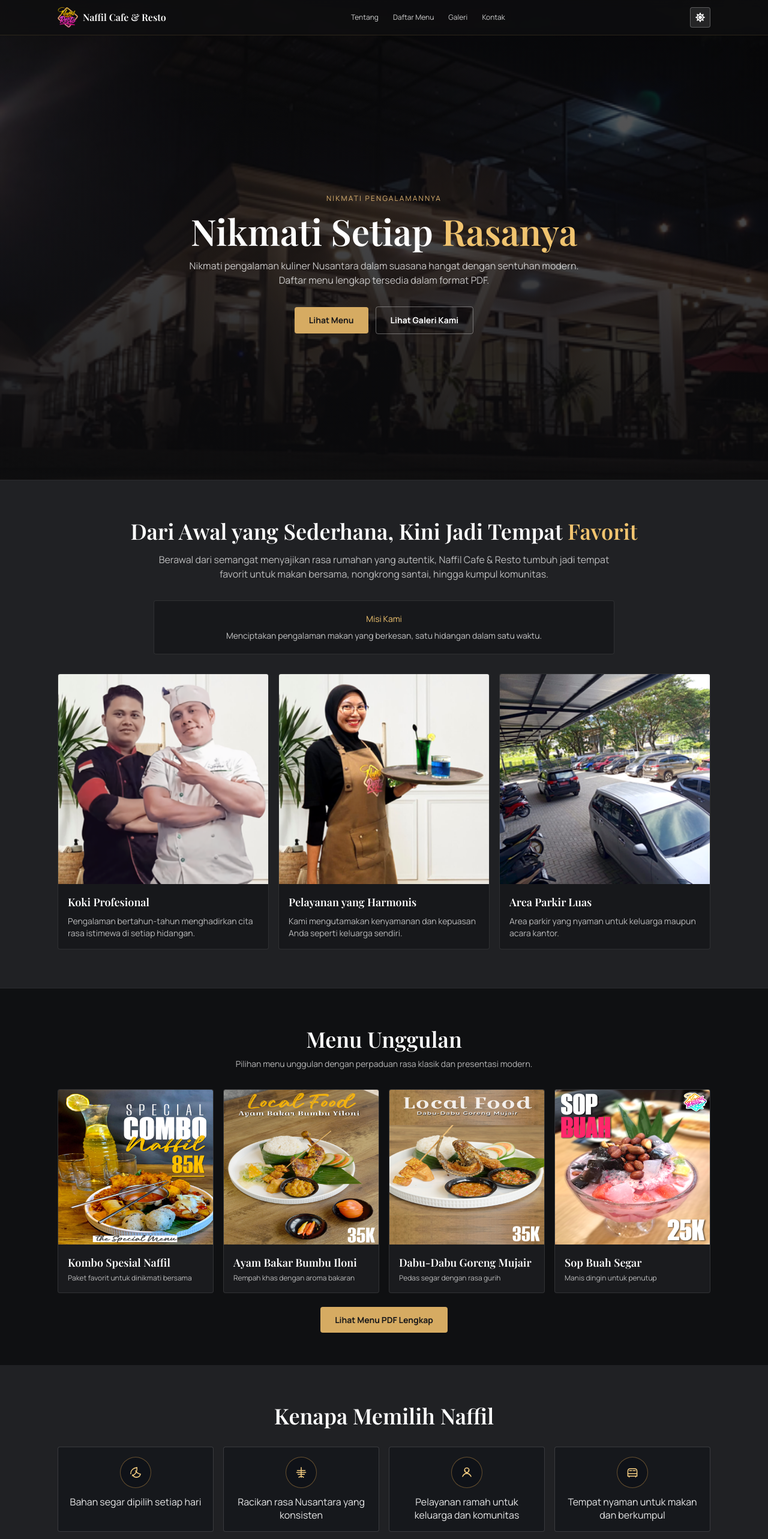
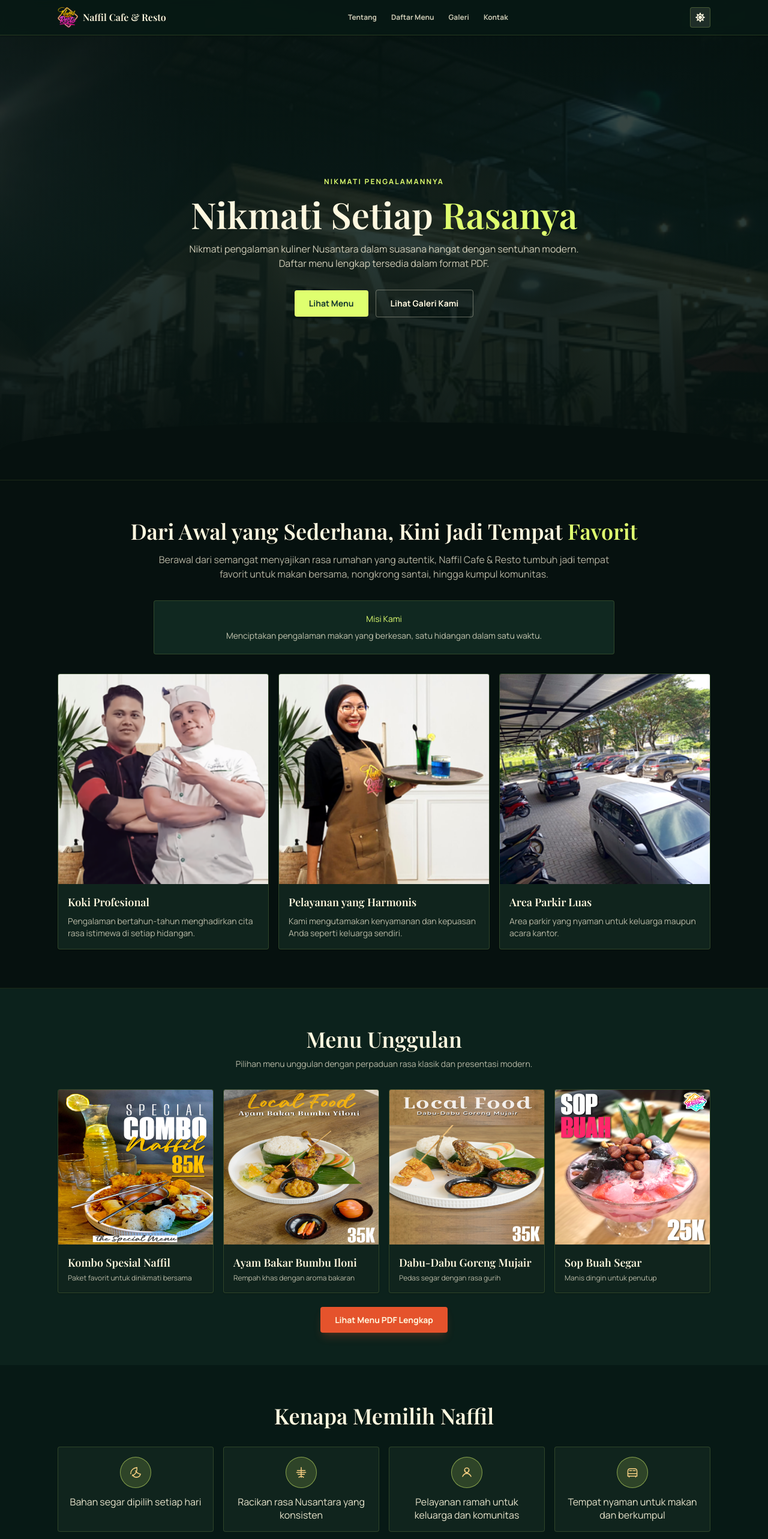
Before and after one commit to izhal27/naffil_menu, a Next.js app: page / in a window 1280 px wide. Shown: the top 2566 px of the page at 60% size. Built offline with nearby package versions, Linux system fonts and the light colour scheme; no server answers.

Commit message:
Feat/update style (#15)
* style: update color scheme and improve UI elements across components

* chore(daftar-menu): update daftar menu

```diff
--- a/app/components/AboutSection.tsx
+++ b/app/components/AboutSection.tsx
@@ -17,22 +17,22 @@ export function AboutSection({
   return (
     <section
       id="about"
-      className={`border-y py-16 ${isLight ? "border-[#c6ae84]/35 bg-[#efe4d2]" : "border-white/5 bg-[#202124]"}`}
+      className={`border-y py-16 ${isLight ? "border-[#2f725e]/15 bg-[#fff7df]" : "border-[#dfff6f]/10 bg-[#06110f]"}`}
     >
       <div className="mx-auto w-full max-w-6xl px-5 text-center md:px-8">
-        <h2 className={`${displayFontClass} text-3xl ${isLight ? "text-[#1b1713]" : "text-white"} md:text-4xl`}>
+        <h2 className={`${displayFontClass} text-3xl ${isLight ? "text-[#15372f]" : "text-[#fff8df]"} md:text-4xl`}>
           Dari Awal yang Sederhana, Kini Jadi Tempat{" "}
           <span className={accentTextClass}>Favorit</span>
         </h2>
-        <p className={`mx-auto mt-4 max-w-3xl text-sm md:text-base ${isLight ? "text-[#241f19]/80" : "text-white/70"}`}>
+        <p className={`mx-auto mt-4 max-w-3xl text-sm md:text-base ${isLight ? "text-[#15372f]/80" : "text-[#fff8df]/70"}`}>
           Berawal dari semangat menyajikan rasa rumahan yang autentik, Naffil Cafe & Resto tumbuh jadi tempat favorit
           untuk makan bersama, nongkrong santai, hingga kumpul komunitas.
         </p>
         <div
-          className={`mx-auto mt-8 max-w-3xl rounded border p-5 ${isLight ? "border-[#b99762]/40 bg-[#f6ecdc]" : "border-white/10 bg-[#17181b]"}`}
+          className={`mx-auto mt-8 max-w-3xl rounded border p-5 ${isLight ? "border-[#2f725e]/20 bg-[#edf7cf]" : "border-[#dfff6f]/15 bg-[#102820]"}`}
         >
           <p className={`text-sm ${accentTextClass}`}>Misi Kami</p>
-          <p className={`mt-2 text-sm ${isLight ? "text-[#261f18]/80" : "text-white/75"}`}>
+          <p className={`mt-2 text-sm ${isLight ? "text-[#15372f]/80" : "text-[#fff8df]/75"}`}>
             Menciptakan pengalaman makan yang berkesan, satu hidangan dalam satu waktu.
           </p>
         </div>
@@ -40,14 +40,14 @@ export function AboutSection({
           {serviceCards.map((item) => (
             <article
               key={item.title}
-              className={`overflow-hidden rounded border text-left ${isLight ? "border-[#b99762]/35 bg-[#f8efdf]" : "border-white/10 bg-[#17181b]"}`}
+              className={`overflow-hidden rounded border text-left shadow-sm transition duration-300 hover:-translate-y-1 ${isLight ? "border-[#2f725e]/15 bg-white shadow-[#2f725e]/10" : "border-[#dfff6f]/15 bg-[#10241d] shadow-black/20"}`}
             >
               <div className="relative aspect-square">
                 <Image src={item.image} alt={item.title} fill className="object-cover" />
               </div>
               <div className="p-4">
-                <h3 className={`${displayFontClass} text-lg ${isLight ? "text-[#1d1915]" : "text-white"}`}>{item.title}</h3>
-                <p className={`mt-2 text-sm ${isLight ? "text-[#2a231c]/80" : "text-white/70"}`}>{item.text}</p>
+                <h3 className={`${displayFontClass} text-lg ${isLight ? "text-[#15372f]" : "text-[#fff8df]"}`}>{item.title}</h3>
+                <p className={`mt-2 text-sm ${isLight ? "text-[#15372f]/75" : "text-[#fff8df]/70"}`}>{item.text}</p>
               </div>
             </article>
           ))}
--- a/app/components/GallerySection.tsx
+++ b/app/components/GallerySection.tsx
@@ -14,9 +14,9 @@ export function GallerySection({
   onOpenImage,
 }: GallerySectionProps) {
   return (
-    <section id="gallery" className={`py-16 ${isLight ? "bg-[#f7f2ea]" : "bg-[#0f1012]"}`}>
+    <section id="gallery" className={`py-16 ${isLight ? "bg-[#fff7df]" : "bg-[#06110f]"}`}>
       <div className="mx-auto w-full max-w-6xl px-5 md:px-8">
-        <h2 className={`${displayFontClass} text-center text-3xl ${isLight ? "text-[#1d1915]" : "text-white"} md:text-4xl`}>
+        <h2 className={`${displayFontClass} text-center text-3xl ${isLight ? "text-[#15372f]" : "text-[#fff8df]"} md:text-4xl`}>
           Galeri Kami
         </h2>
         <div className="mt-8 grid grid-cols-2 gap-3 md:grid-cols-3">
@@ -26,7 +26,7 @@ export function GallerySection({
               type="button"
               aria-label={`Buka galeri ${index + 1}`}
               onClick={() => onOpenImage(index)}
-              className={`relative aspect-[4/3] overflow-hidden rounded border text-left ${isLight ? "border-[#b99762]/35" : "border-white/10"}`}
+              className={`relative aspect-[4/3] overflow-hidden rounded border text-left shadow-sm transition duration-300 hover:-translate-y-1 ${isLight ? "border-[#2f725e]/20 shadow-[#2f725e]/10" : "border-[#dfff6f]/15 shadow-black/20"}`}
             >
               <Image
                 src={src}
--- a/app/components/Header.tsx
+++ b/app/components/Header.tsx
@@ -29,14 +29,14 @@ export function Header({
         hideNavbar ? "-translate-y-full opacity-0" : "translate-y-0 opacity-100"
       } ${
         isLight
-          ? "border-[#9f7d43]/25 bg-[#f7f2ea]/90"
-          : "border-[#d6ab62]/15 bg-[#0f0f10]/75"
+          ? "border-[#2f725e]/20 bg-[#fff7df]/90 shadow-sm shadow-[#2f725e]/10"
+          : "border-[#dfff6f]/15 bg-[#071915]/80 shadow-sm shadow-black/25"
       }`}
     >
       <div className="mx-auto flex w-full max-w-6xl items-center justify-between px-5 py-3 md:px-8">
         <a
           href="#home"
-          className={`flex items-center gap-2 ${isLight ? "text-[#171719]" : "text-white"}`}
+          className={`flex items-center gap-2 ${isLight ? "text-[#15372f]" : "text-[#fff8df]"}`}
         >
           <Image src="/images/naffil-logo.png" alt="Naffil" width={34} height={34} />
           <span className={`${displayFontClass} text-sm md:text-base`}>
@@ -44,7 +44,7 @@ export function Header({
           </span>
         </a>
         <nav
-          className={`hidden items-center gap-6 text-xs md:flex ${isLight ? "text-[#171719]/80" : "text-white/80"}`}
+          className={`hidden items-center gap-6 text-xs font-semibold md:flex ${isLight ? "text-[#15372f]/80" : "text-[#fff8df]/80"}`}
         >
           <a href="#about" className={accentHoverClass}>Tentang</a>
           <a href="#menu" className={accentHoverClass}>Daftar Menu</a>
@@ -58,8 +58,8 @@ export function Header({
             onClick={onToggleMobileMenu}
             className={`rounded p-2 md:hidden ${
               isLight
-                ? "border border-[#9f7d43]/30 bg-white text-[#171719]"
-                : "border border-white/25 bg-white/10 text-white"
+                ? "border border-[#2f725e]/25 bg-white text-[#15372f]"
+                : "border border-[#dfff6f]/20 bg-[#fff8df]/10 text-[#fff8df]"
             }`}
           >
             {mobileMenuOpen ? <HiX size={20} /> : <HiMenu size={20} />}
@@ -70,8 +70,8 @@ export function Header({
             onClick={onToggleTheme}
             className={`rounded p-2 transition ${
               isLight
-                ? "border border-[#9f7d43]/30 bg-white text-[#171719] hover:bg-[#f4e9d7]"
-                : "border border-white/25 bg-white/10 text-white hover:bg-white/20"
+                ? "border border-[#2f725e]/25 bg-white text-[#15372f] hover:bg-[#edf7cf]"
+                : "border border-[#dfff6f]/20 bg-[#fff8df]/10 text-[#fff8df] hover:bg-[#dfff6f]/15"
             }`}
           >
             {isLight ? <FaMoon /> : <FaSun />}
@@ -83,8 +83,8 @@ export function Header({
         <nav
           className={`mx-5 mb-3 rounded-lg border p-3 text-sm md:hidden ${
             isLight
-              ? "border-[#9f7d43]/30 bg-[#f7f2ea] text-[#171719]"
-              : "border-white/10 bg-[#0f0f10] text-white"
+              ? "border-[#2f725e]/25 bg-[#fff7df] text-[#15372f]"
+              : "border-[#dfff6f]/15 bg-[#071915] text-[#fff8df]"
           }`}
         >
           <div className="flex flex-col gap-2">
--- a/app/components/HeroSection.tsx
+++ b/app/components/HeroSection.tsx
@@ -25,21 +25,26 @@ export function HeroSection({
       <div
         className={`absolute inset-0 ${
           isLight
-            ? "bg-[linear-gradient(180deg,rgba(245,235,220,.70)_0%,rgba(243,231,212,.66)_50%,rgba(241,227,205,.82)_100%)]"
-            : "bg-[linear-gradient(180deg,rgba(5,5,6,.62)_0%,rgba(8,8,10,.76)_50%,rgba(10,10,12,.94)_100%)]"
+            ? "bg-[linear-gradient(180deg,rgba(35,92,76,.72)_0%,rgba(46,110,91,.58)_42%,rgba(255,247,223,.94)_100%)]"
+            : "bg-[linear-gradient(180deg,rgba(4,21,17,.74)_0%,rgba(6,25,21,.86)_50%,rgba(6,17,15,.98)_100%)]"
         }`}
       />
-      <div className="relative mx-auto flex min-h-dvh w-full max-w-6xl flex-col items-center justify-center px-5 pt-24 text-center md:px-8 md:pt-20">
-        <p className={`mb-4 text-xs uppercase tracking-[0.18em] ${accentSoftTextClass}`}>
+      <div
+        className={`absolute inset-x-0 bottom-0 h-24 rounded-t-[60%] ${
+          isLight ? "bg-[#fff7df]" : "bg-[#06110f]"
+        }`}
+      />
+      <div className="relative mx-auto flex min-h-dvh w-full max-w-6xl flex-col items-center justify-center px-5 pb-14 pt-24 text-center md:px-8 md:pt-20">
+        <p className={`mb-4 text-xs font-bold uppercase tracking-[0.18em] ${accentSoftTextClass}`}>
           Nikmati Pengalamannya
         </p>
         <h1
-          className={`${displayFontClass} max-w-3xl text-4xl leading-tight ${isLight ? "text-[#1c1612]" : "text-white"} md:text-6xl`}
+          className={`${displayFontClass} max-w-3xl text-4xl leading-tight drop-shadow-sm ${isLight ? "text-[#fff8df]" : "text-[#fff8df]"} md:text-6xl`}
         >
           Nikmati Setiap <span className={accentTextClass}>Rasanya</span>
         </h1>
         <p
-          className={`mt-4 max-w-2xl text-sm md:text-base ${isLight ? "text-[#2a241f]/85" : "text-white/75"}`}
+          className={`mt-4 max-w-2xl text-sm md:text-base ${isLight ? "text-[#fff8df]/90" : "text-[#fff8df]/80"}`}
         >
           Nikmati pengalaman kuliner Nusantara dalam suasana hangat dengan sentuhan modern.
           Daftar menu lengkap tersedia dalam format PDF.
@@ -47,7 +52,7 @@ export function HeroSection({
         <div className="mt-8 flex flex-wrap items-center justify-center gap-3">
           <a
             href="#menu-pdf-cta"
-            className="rounded bg-[#d6ab62] px-6 py-3 text-sm font-semibold text-[#171719] hover:bg-[#efc77e]"
+            className="rounded bg-[#dfff6f] px-6 py-3 text-sm font-bold text-[#15372f] shadow-lg shadow-[#071915]/20 hover:bg-[#ecff9d]"
           >
             Lihat Menu
           </a>
@@ -55,8 +60,8 @@ export function HeroSection({
             href="#about"
             className={`rounded px-6 py-3 text-sm font-semibold transition ${
               isLight
-                ? "border border-[#7d6440]/45 text-[#1d1915] hover:border-[#b48a4b] hover:text-[#7d5b27]"
-                : "border border-white/35 text-white hover:border-[#f2c879] hover:text-[#f2c879]"
+                ? "border border-[#fff8df]/55 text-[#fff8df] hover:border-[#dfff6f] hover:text-[#dfff6f]"
+                : "border border-[#fff8df]/35 text-[#fff8df] hover:border-[#dfff6f] hover:text-[#dfff6f]"
             }`}
           >
             Lihat Galeri Kami
--- a/app/components/MenuSection.tsx
+++ b/app/components/MenuSection.tsx
@@ -19,26 +19,26 @@ export function MenuSection({ isLight, displayFontClass, menuCards }: MenuSectio
   };
 
   return (
-    <section id="menu" className={`py-16 ${isLight ? "bg-[#f7f2ea]" : "bg-[#0f1012]"}`}>
+    <section id="menu" className={`py-16 ${isLight ? "bg-[#fbf1cf]" : "bg-[#0c221c]"}`}>
       <div className="mx-auto w-full max-w-6xl px-5 md:px-8">
-        <h2 className={`${displayFontClass} text-center text-3xl ${isLight ? "text-[#1d1915]" : "text-white"} md:text-4xl`}>
+        <h2 className={`${displayFontClass} text-center text-3xl ${isLight ? "text-[#15372f]" : "text-[#fff8df]"} md:text-4xl`}>
           Menu Unggulan
         </h2>
-        <p className={`mx-auto mt-3 max-w-2xl text-center text-sm ${isLight ? "text-[#2a231c]/80" : "text-white/70"}`}>
+        <p className={`mx-auto mt-3 max-w-2xl text-center text-sm ${isLight ? "text-[#15372f]/75" : "text-[#fff8df]/70"}`}>
           Pilihan menu unggulan dengan perpaduan rasa klasik dan presentasi modern.
         </p>
         <div className="mt-8 grid gap-4 sm:grid-cols-2 lg:grid-cols-4">
           {menuCards.map((item) => (
             <article
               key={item.name}
-              className={`overflow-hidden rounded border ${isLight ? "border-[#b99762]/35 bg-[#f8efdf]" : "border-white/10 bg-[#1a1b1e]"}`}
+              className={`overflow-hidden rounded border shadow-sm transition duration-300 hover:-translate-y-1 ${isLight ? "border-[#2f725e]/15 bg-[#fff8df] shadow-[#2f725e]/10" : "border-[#dfff6f]/15 bg-[#10241d] shadow-black/20"}`}
             >
               <div className="relative aspect-square">
                 <Image src={item.image} alt={item.name} fill className="object-cover" />
               </div>
               <div className="p-4">
-                <h3 className={`${displayFontClass} text-lg ${isLight ? "text-[#1d1915]" : "text-white"}`}>{item.name}</h3>
-                <p className={`mt-1 text-xs ${isLight ? "text-[#2a231c]/80" : "text-white/70"}`}>{item.desc}</p>
+                <h3 className={`${displayFontClass} text-lg ${isLight ? "text-[#15372f]" : "text-[#fff8df]"}`}>{item.name}</h3>
+                <p className={`mt-1 text-xs ${isLight ? "text-[#15372f]/70" : "text-[#fff8df]/70"}`}>{item.desc}</p>
               </div>
             </article>
           ))}
@@ -47,7 +47,7 @@ export function MenuSection({ isLight, displayFontClass, menuCards }: MenuSectio
           <Link
             href="/menu"
             onClick={trackMenuPdfClick}
-            className="rounded bg-[#d6ab62] px-6 py-3 text-sm font-semibold text-[#171719] hover:bg-[#efc77e]"
+            className="rounded bg-[#e5532c] px-6 py-3 text-sm font-bold text-[#fff8df] shadow-lg shadow-[#e5532c]/20 hover:bg-[#f2653f]"
           >
             Lihat Menu PDF Lengkap
           </Link>
--- a/app/components/WhyChooseSection.tsx
+++ b/app/components/WhyChooseSection.tsx
@@ -13,19 +13,19 @@ export function WhyChooseSection({
   whyChoose,
 }: WhyChooseSectionProps) {
   return (
-    <section className={`py-16 ${isLight ? "bg-[#efe4d2]" : "bg-[#202124]"}`}>
+    <section className={`py-16 ${isLight ? "bg-[#2f725e]" : "bg-[#071915]"}`}>
       <div className="mx-auto w-full max-w-6xl px-5 md:px-8">
-        <h2 className={`${displayFontClass} text-center text-3xl ${isLight ? "text-[#1d1915]" : "text-white"} md:text-4xl`}>
+        <h2 className={`${displayFontClass} text-center text-3xl ${isLight ? "text-[#fff8df]" : "text-[#fff8df]"} md:text-4xl`}>
           Kenapa Memilih Naffil
         </h2>
         <div className="mt-8 grid gap-4 md:grid-cols-4">
           {whyChoose.map((item) => (
             <div
               key={item.text}
-              className={`rounded border p-4 text-center ${isLight ? "border-[#b99762]/40 bg-[#f8efdf]" : "border-white/15 bg-[#16181c]"}`}
+              className={`rounded border p-4 text-center transition duration-300 hover:-translate-y-1 ${isLight ? "border-[#fff8df]/20 bg-[#fff8df]/10" : "border-[#dfff6f]/15 bg-[#10241d]"}`}
             >
               <div
-                className={`mx-auto mb-3 inline-flex h-[52px] w-[52px] items-center justify-center rounded-full border ${isLight ? "border-[#c19b5f] bg-[#f0dfc1] text-[#7b4e15]" : "border-[#8a6a3a]/70 bg-[#0f1218] text-[#f7cf82]"}`}
+                className={`mx-auto mb-3 inline-flex h-[52px] w-[52px] items-center justify-center rounded-full border ${isLight ? "border-[#dfff6f]/70 bg-[#dfff6f] text-[#15372f]" : "border-[#dfff6f]/50 bg-[#dfff6f]/15 text-[#dfff6f]"}`}
               >
                 <Image
                   src={isLight ? item.iconLight : item.iconDark}
@@ -35,7 +35,7 @@ export function WhyChooseSection({
                   className="h-[26px] w-[26px]"
                 />
               </div>
-              <p className={`text-base leading-snug ${isLight ? "text-[#241d17]/90" : "text-white/90"}`}>
+              <p className={`text-base leading-snug ${isLight ? "text-[#fff8df]" : "text-[#fff8df]/90"}`}>
                 {item.text}
               </p>
             </div>
--- a/app/globals.css
+++ b/app/globals.css
@@ -19,7 +19,8 @@ body {
 }
 
 .naffil-dark {
-  background: #0f1012;
+  background:
+    linear-gradient(180deg, #071915 0%, #0c221c 44%, #06110f 100%);
 }
 
 .theme-smooth,
--- a/app/page.tsx
+++ b/app/page.tsx
@@ -5,12 +5,7 @@ import { useEffect, useState } from "react";
 import Lightbox from "yet-another-react-lightbox";
 import { AboutSection } from "./components/AboutSection";
 import { ContactSection } from "./components/ContactSection";
-import {
-  gallery,
-  menuCards,
-  serviceCards,
-  whyChoose,
-} from "./components/data";
+import { gallery, menuCards, serviceCards, whyChoose } from "./components/data";
 import { GallerySection } from "./components/GallerySection";
 import { Header } from "./components/Header";
 import { HeroSection } from "./components/HeroSection";
@@ -32,11 +27,11 @@ export default function Home() {
   const [hideNavbar, setHideNavbar] = useState(false);
 
   const isLight = theme === "light";
-  const accentTextClass = isLight ? "text-[#8a5a18]" : "text-[#f1c46f]";
-  const accentSoftTextClass = isLight ? "text-[#9c6a20]" : "text-[#ddb370]";
+  const accentTextClass = isLight ? "text-[#e5532c]" : "text-[#dfff6f]";
+  const accentSoftTextClass = isLight ? "text-[#2f725e]" : "text-[#dfff6f]";
   const accentHoverClass = isLight
-    ? "hover:text-[#8a5a18]"
-    : "hover:text-[#f2c879]";
+    ? "hover:text-[#e5532c]"
+    : "hover:text-[#dfff6f]";
 
   useEffect(() => {
     const saved = window.localStorage.getItem("naffil-theme");
@@ -70,7 +65,7 @@ export default function Home() {
 
   return (
     <main
-      className={`theme-smooth ${bodyFont.className} ${isLight ? "bg-[#f7f2ea] text-[#171719]" : "naffil-dark text-white"}`}
+      className={`theme-smooth ${bodyFont.className} ${isLight ? "bg-[#fff7df] text-[#15372f]" : "naffil-dark text-[#fff8df]"}`}
     >
       <Header
         isLight={isLight}
```
Also changed, not shown: app/components/ContactSection.tsx (+14 -14 lines), app/components/SiteFooter.tsx (+11 -6 lines), 1 other file (tests, documents, lock files or other folders).
